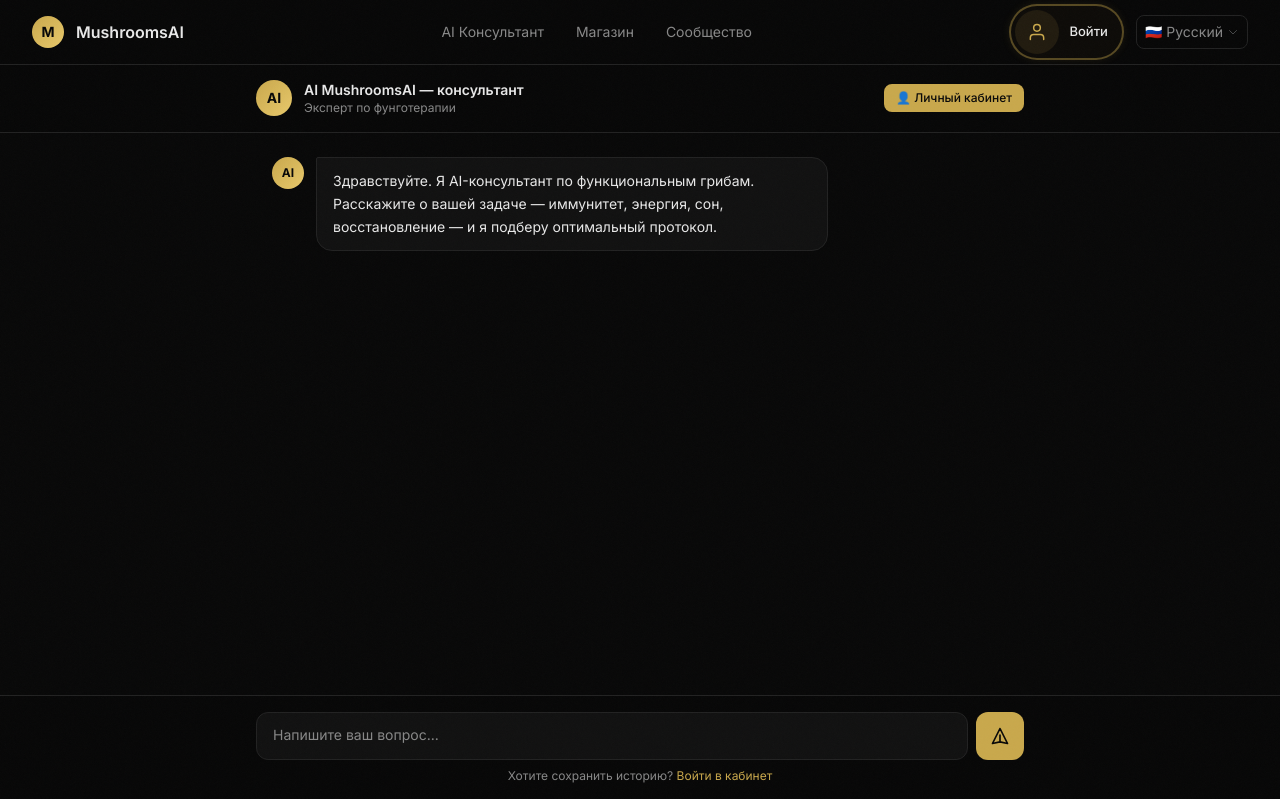
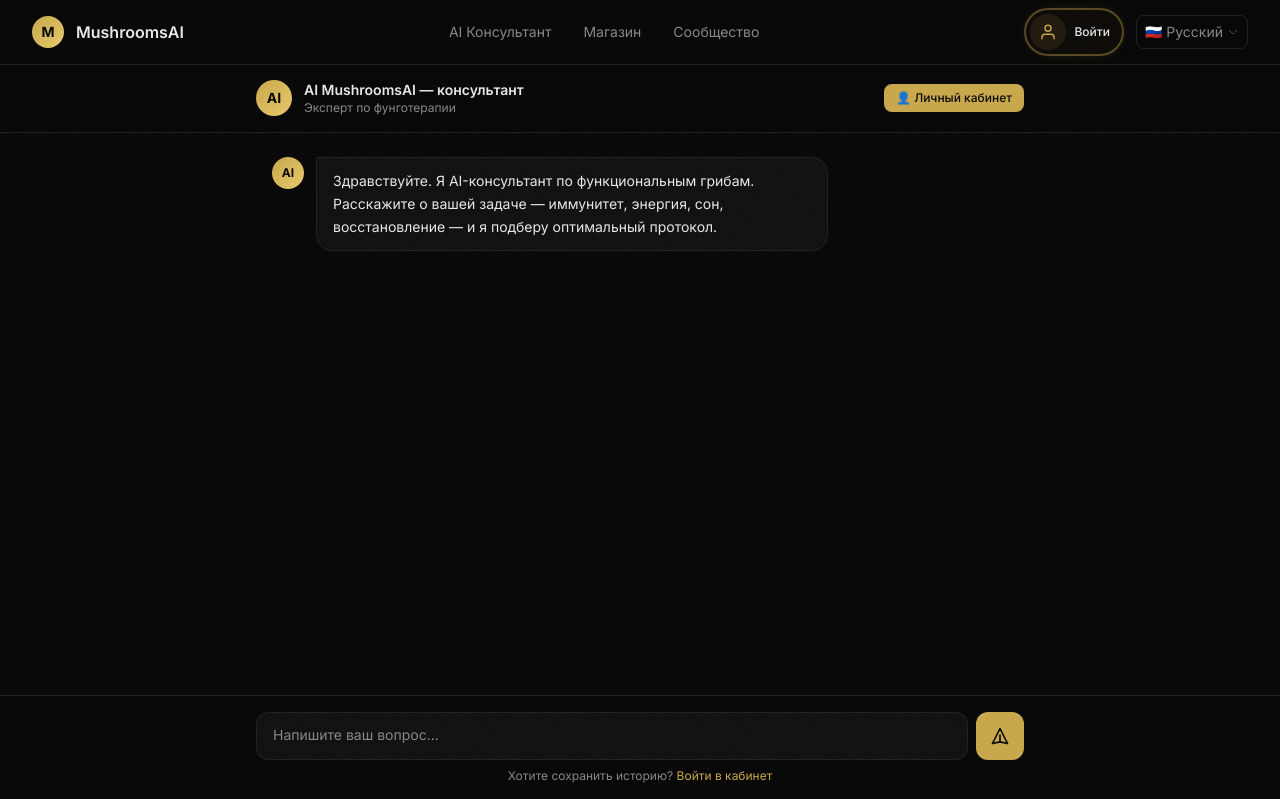
Before and after one commit to shevelevgymlife/mushroomsai-platform, a FastAPI app: page /chat in a window 1280 px wide. Shown: the top 799 px of the page. Run offline with FastAPI, Linux system fonts and the light colour scheme; some libraries are stand-ins or nearby versions.

Commit message:
fix: text fits inside oval header button

```diff
--- a/web/templates/components/navbar.html
+++ b/web/templates/components/navbar.html
@@ -16,25 +16,25 @@
 
         {% if user %}
           <!-- Авторизован: профиль -->
-          <a href="/dashboard" style="display:flex;align-items:center;gap:10px;text-decoration:none;padding:4px 10px 4px 4px;border-radius:40px;border:2px solid #C9A84C;box-shadow:0 0 10px rgba(201,168,76,.2);background:rgba(201,168,76,.05);cursor:pointer;transition:all .2s" onmouseover="this.style.background='rgba(201,168,76,.12)'" onmouseout="this.style.background='rgba(201,168,76,.05)'">
+          <a href="/dashboard" style="display:flex;align-items:center;gap:8px;text-decoration:none;padding:4px 12px 4px 4px;border-radius:40px;border:2px solid #C9A84C;box-shadow:0 0 10px rgba(201,168,76,.2);background:rgba(201,168,76,.05);cursor:pointer;transition:all .2s;max-width:160px;overflow:hidden" onmouseover="this.style.background='rgba(201,168,76,.12)'" onmouseout="this.style.background='rgba(201,168,76,.05)'">
             {% if user.avatar %}
-              <img src="{{ user.avatar }}" style="width:44px;height:44px;border-radius:50%;object-fit:cover;flex-shrink:0" alt="" />
+              <img src="{{ user.avatar }}" style="width:36px;height:36px;border-radius:50%;object-fit:cover;flex-shrink:0" alt="" />
             {% else %}
-              <div style="width:44px;height:44px;border-radius:50%;background:rgba(201,168,76,.2);display:flex;align-items:center;justify-content:center;flex-shrink:0">
-                <span style="color:#C9A84C;font-size:16px;font-weight:700">{{ (user.name or 'U')[0].upper() }}</span>
+              <div style="width:36px;height:36px;border-radius:50%;background:rgba(201,168,76,.2);display:flex;align-items:center;justify-content:center;flex-shrink:0">
+                <span style="color:#C9A84C;font-size:14px;font-weight:700">{{ (user.name or 'U')[0].upper() }}</span>
               </div>
             {% endif %}
-            <span style="font-size:13px;font-weight:500;color:#e8e8e8;white-space:nowrap">Личный кабинет</span>
+            <span style="font-size:12px;font-weight:500;color:#e8e8e8;white-space:nowrap;overflow:hidden;text-overflow:ellipsis">Кабинет</span>
           </a>
         {% else %}
           <!-- Гость: войти -->
-          <a href="/login" style="display:flex;align-items:center;gap:10px;text-decoration:none;padding:4px 14px 4px 4px;border-radius:40px;border:2px solid rgba(201,168,76,.4);box-shadow:0 0 8px rgba(201,168,76,.1);background:rgba(201,168,76,.03);cursor:pointer;transition:all .2s" onmouseover="this.style.borderColor='#C9A84C';this.style.background='rgba(201,168,76,.1)'" onmouseout="this.style.borderColor='rgba(201,168,76,.4)';this.style.background='rgba(201,168,76,.03)'">
-            <div style="width:44px;height:44px;border-radius:50%;background:rgba(201,168,76,.1);display:flex;align-items:center;justify-content:center;flex-shrink:0">
-              <svg width="20" height="20" fill="none" stroke="#C9A84C" stroke-width="1.8" viewBox="0 0 24 24">
+          <a href="/login" style="display:flex;align-items:center;gap:8px;text-decoration:none;padding:4px 12px 4px 4px;border-radius:40px;border:2px solid rgba(201,168,76,.4);box-shadow:0 0 8px rgba(201,168,76,.1);background:rgba(201,168,76,.03);cursor:pointer;transition:all .2s;max-width:120px;overflow:hidden" onmouseover="this.style.borderColor='#C9A84C';this.style.background='rgba(201,168,76,.1)'" onmouseout="this.style.borderColor='rgba(201,168,76,.4)';this.style.background='rgba(201,168,76,.03)'">
+            <div style="width:36px;height:36px;border-radius:50%;background:rgba(201,168,76,.1);display:flex;align-items:center;justify-content:center;flex-shrink:0">
+              <svg width="18" height="18" fill="none" stroke="#C9A84C" stroke-width="1.8" viewBox="0 0 24 24">
                 <path stroke-linecap="round" stroke-linejoin="round" d="M20 21v-2a4 4 0 00-4-4H8a4 4 0 00-4 4v2M12 11a4 4 0 100-8 4 4 0 000 8z"/>
               </svg>
             </div>
-            <span style="font-size:13px;font-weight:500;color:#e8e8e8;white-space:nowrap">Войти</span>
+            <span style="font-size:12px;font-weight:500;color:#e8e8e8;white-space:nowrap;overflow:hidden;text-overflow:ellipsis">Войти</span>
           </a>
         {% endif %}
 
```
